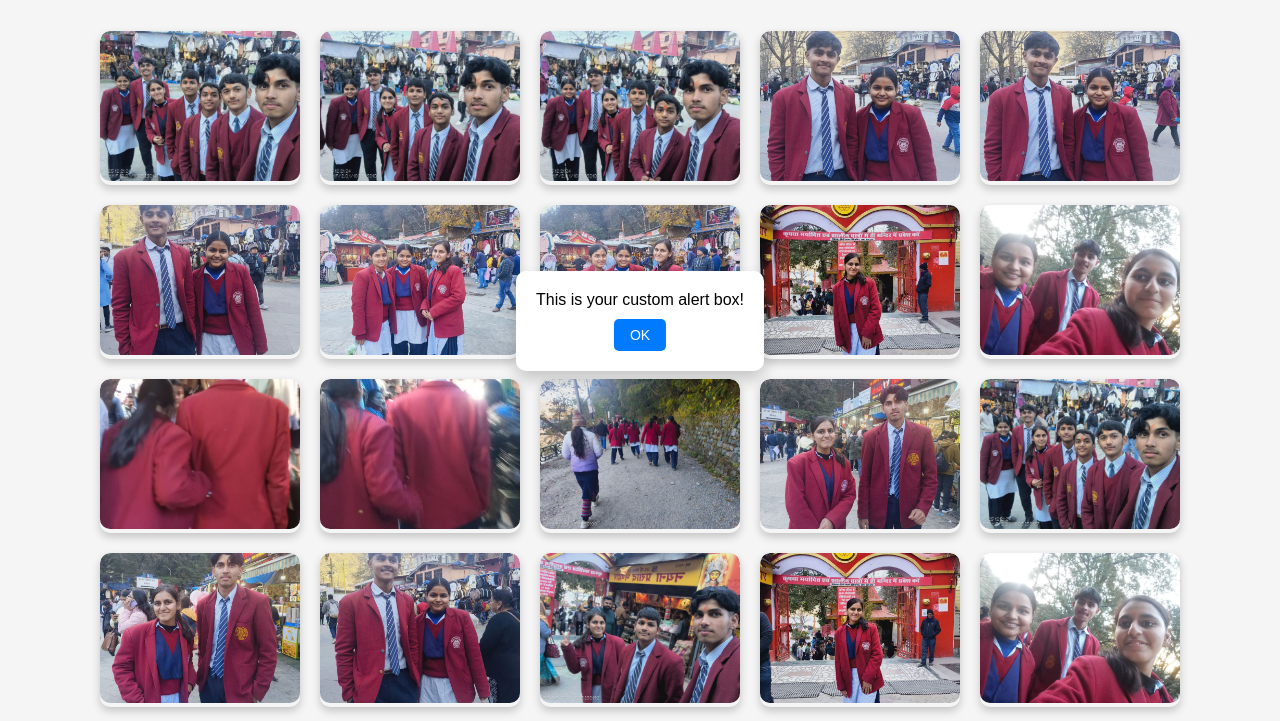
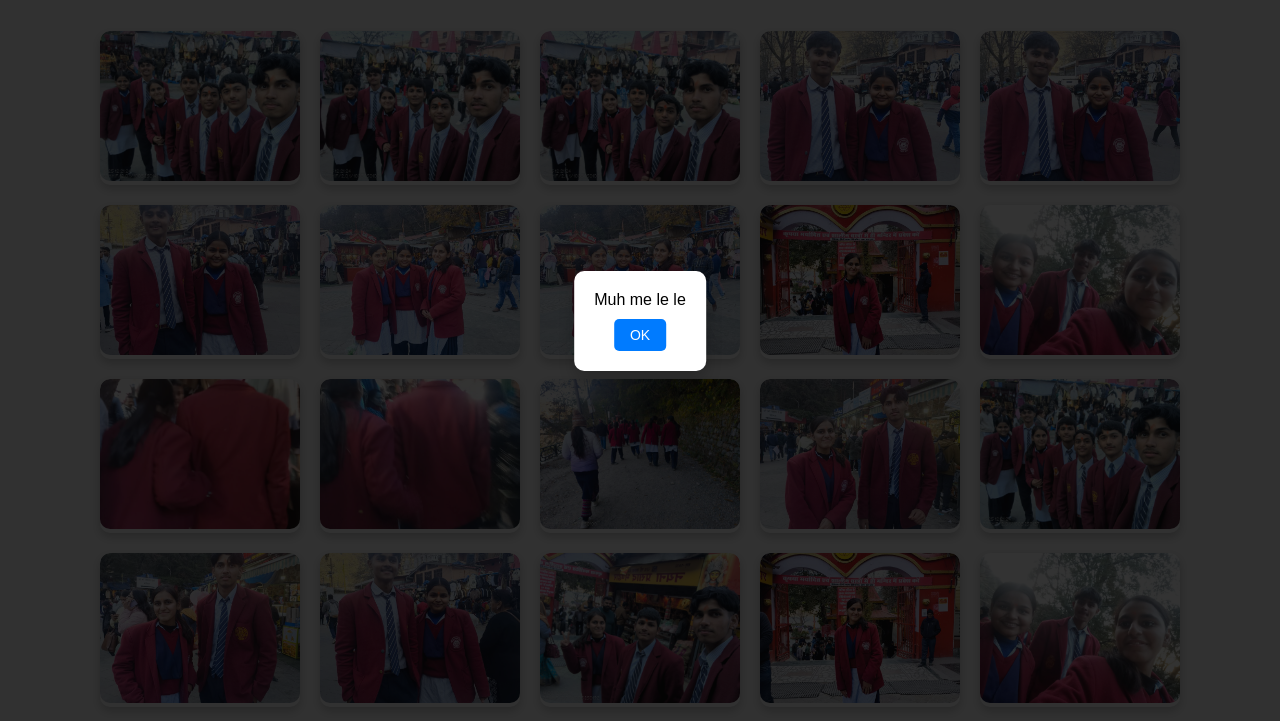
Before and after one commit to jnv-memories/Aukaat, a plain HTML site: page index.html in a window 1280 px wide. Shown: the part 79-800 px from the top of the page. Drawn offline with Linux system fonts and the light colour scheme.

Commit message:
Update index.html
More changes

```diff
--- a/index.html
+++ b/index.html
@@ -57,6 +57,17 @@
             font-size: 30px;
             color: white;
             cursor: pointer;
+        }
+        /* Dark Overlay */
+        .overlay {
+            display: none;
+            position: fixed;
+            top: 0;
+            left: 0;
+            width: 100%;
+            height: 100%;
+            background: rgba(0, 0, 0, 0.8);
+            z-index: 9998;
         }
 
          /* Custom Alert Box */
@@ -125,9 +136,10 @@
         <span class="close">&times;</span>
         <img id="fullscreen-img" src="">
     </div>
-    <!-- Custom Alert Box -->
+   <!-- Custom Alert Box and Overlay -->
+    <div class="overlay" id="overlay"></div>
     <div class="custom-alert" id="custom-alert">
-        <p>This is your custom alert box!</p>
+        <p>Muh me le le</p>
         <button onclick="closeCustomAlert()">OK</button>
     </div>
     <script>
@@ -138,19 +150,16 @@
         function closeFullscreen() {
             document.getElementById('fullscreen').style.display = 'none';
         }
-        // Show custom alert box
-        function showCustomAlert() {
+        // Show custom alert box immediately on page load
+        window.onload = function () {
             document.getElementById('custom-alert').style.display = 'block';
-        }
+            document.getElementById('overlay').style.display = 'block';
+        };
 
-        // Close custom alert box
+        // Close custom alert box and hide overlay
         function closeCustomAlert() {
             document.getElementById('custom-alert').style.display = 'none';
-        }
-
-        // Example call to display the alert on page load
-        window.onload = function() {
-            setTimeout(showCustomAlert, 1000); // Show alert after 1 second
+            document.getElementById('overlay').style.display = 'none';
         }
     </script>
     <h4>To remove this I want one Bun Anda Party ^,^ </h4>
```
